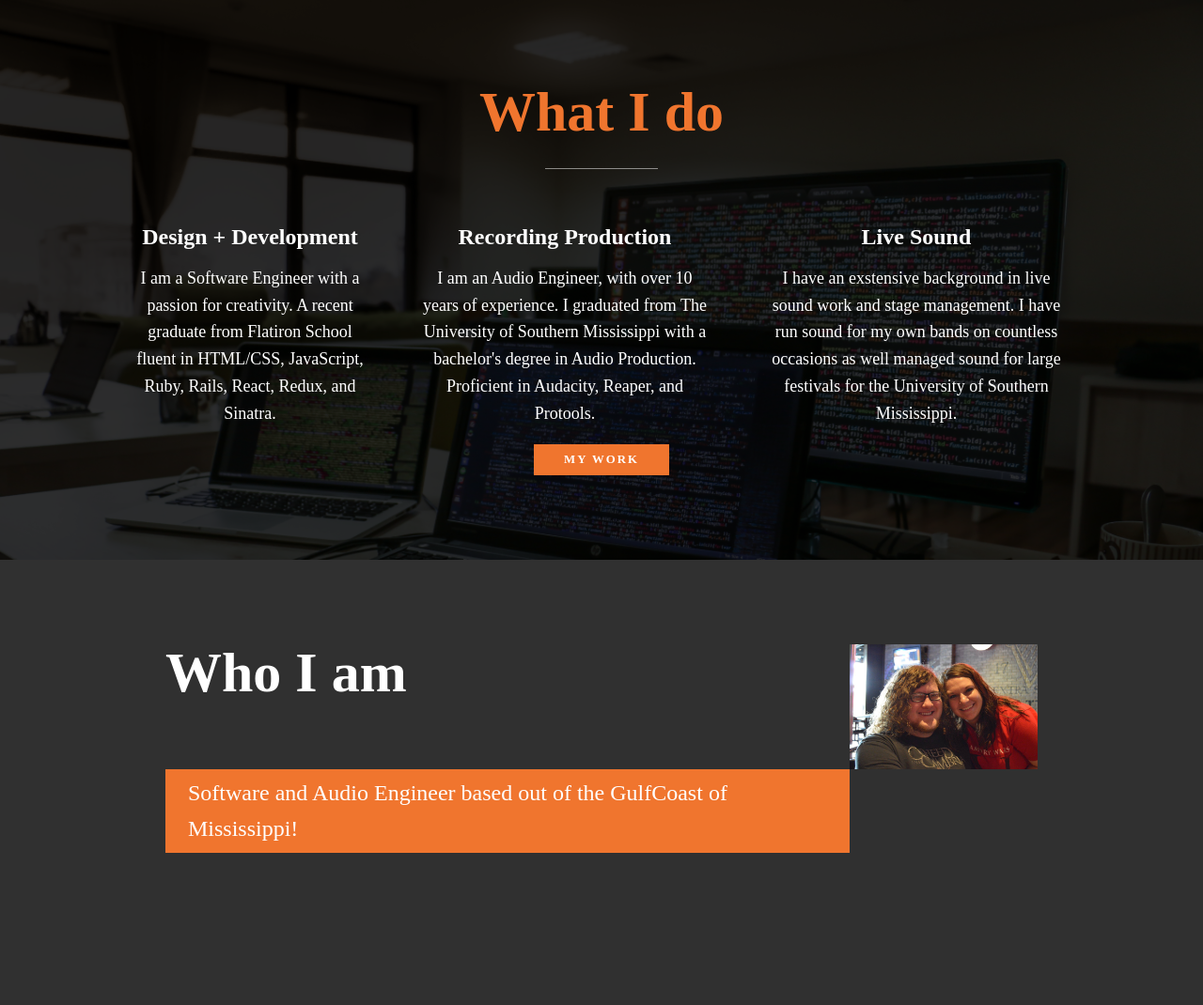
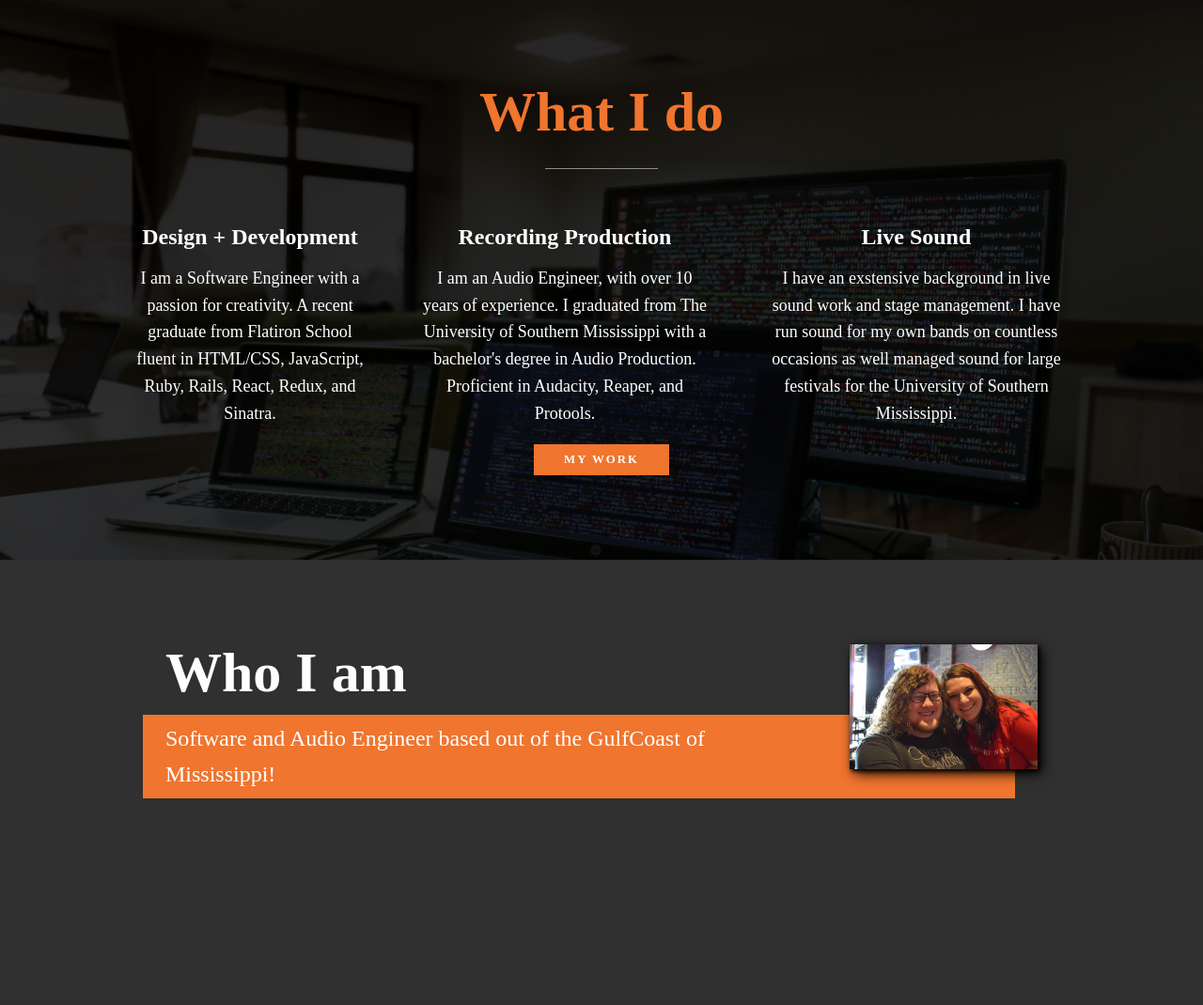
Before and after one commit to Ryan-Tierney/My_Portfolio, a PHP site: page / in a window 1280 px wide. Shown: the part 760-1830 px from the top of the page at 94% size. Run offline with PHP 8.4, Linux system fonts and the light colour scheme; some libraries are stand-ins or nearby versions.

Commit message:
styling about me

```diff
--- a/css/style.css
+++ b/css/style.css
@@ -225,19 +225,38 @@ nav { display: none; }
   margin: auto;
 }
 
+.about-me__image {
+  box-shadow: var(--bs)
+}
+
 @media (min-width: 600px) {
   .about-me {
     display: grid;
     grid-template-columns: 1fr 200px;
+    grid-template-areas:
+        "title img"
+        "subtitle img"
+        "text img";
+    grid-column-gap: 2em;
   }
 
-  .section__title--about,
+  .section__title--about {
+    grid-area: title;
+  }
+
   .section__subtitle--about {
-    grid-column: 1;
+    grid-column: 1 / -1;
+    grid-row: 2;
+    position: relative;
+    left: -1em;
+    width: calc(100%) + 2em;
+    padding-left: 1em;
+    padding-right: calc(200px + 4em);
   }
 
   .about-me__image {
-    grid-row: 1 / -1;
-    grid-column: 2;
+    grid-area: img;
+    position: relative;
+    z-index: 2;
   }
 }
```
